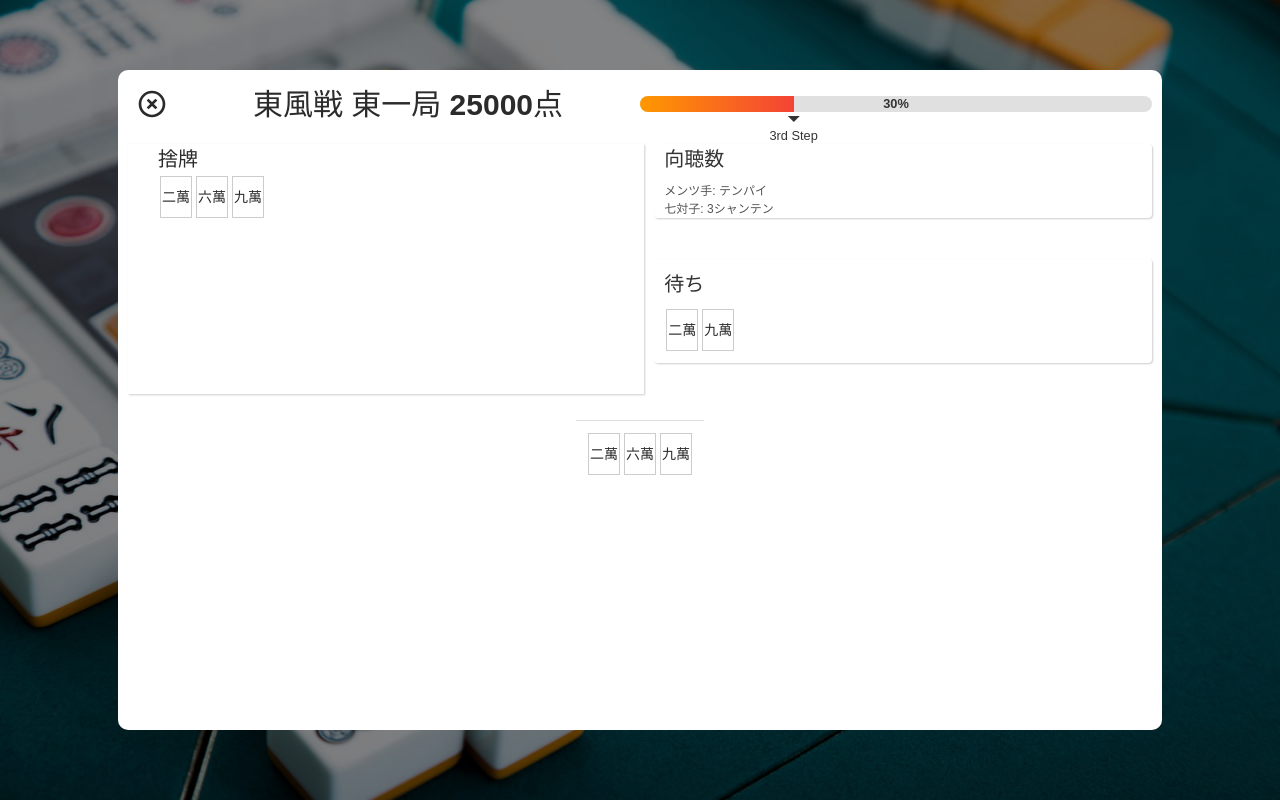
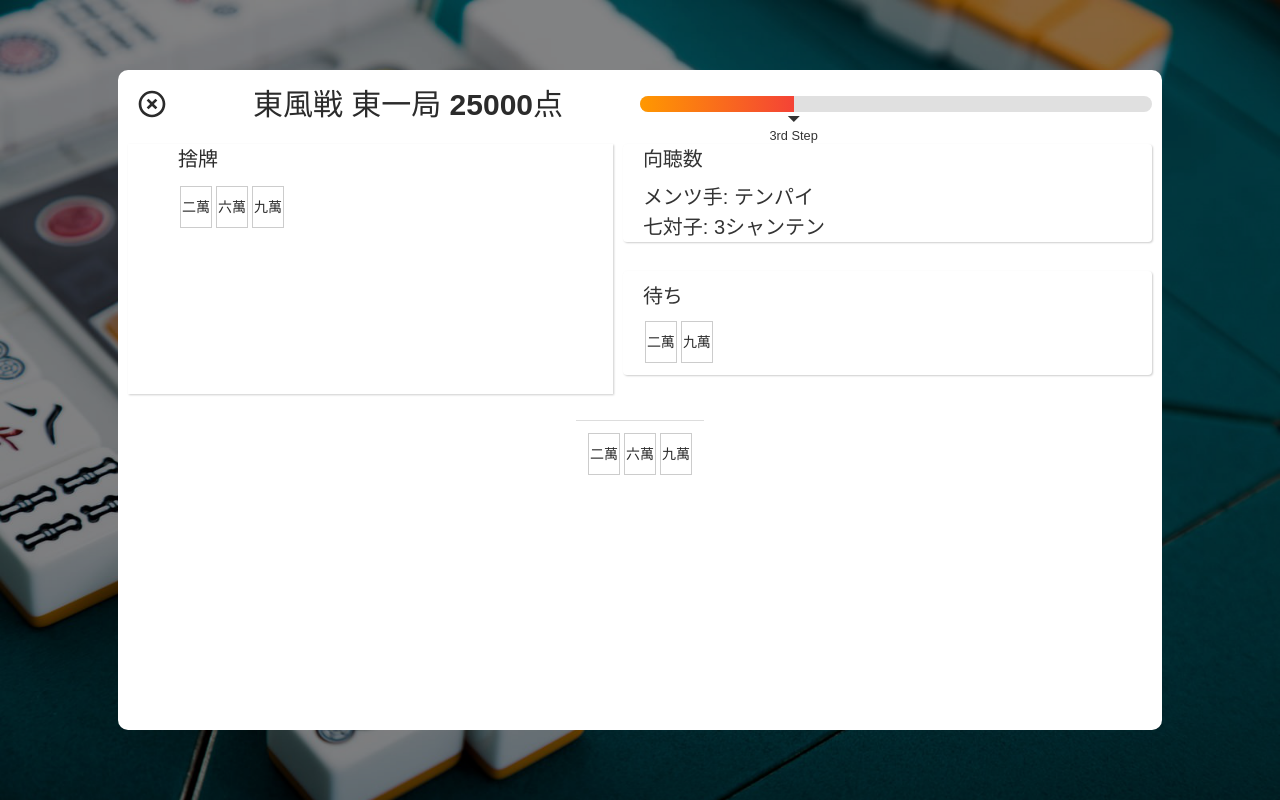
Before and after one commit to ut-code/hitori-mahjong, a React (Vite) app: page /play in a window 1280 px wide. Built offline with nearby package versions, Linux system fonts and the light colour scheme.

Commit message:
paddingを調整

```diff
--- a/src/pages/Play/components/ProgressBar.tsx
+++ b/src/pages/Play/components/ProgressBar.tsx
@@ -7,11 +7,11 @@ const ProgressBar = ({ progress, label }) => {
     <Box className={styles.progressWrapper}>
       <Box className={styles.progressContainer}>
         <Box className={styles.progressBar} style={{ width: `${progress}%` }} />
-        <Box className={styles.progressLabel}>{progress}%</Box>
+        {/* <Box className={styles.progressLabel}>{progress}%</Box> */}
       </Box>
       <Box className={styles.arrowContainer} style={{ left: `${progress}%` }}>
         <div className={styles.arrow}></div>
-        <div className={styles.arrowText}>{label}</div>
+        {<div className={styles.arrowText}>{label}</div>}
       </Box>
     </Box>
   );
--- a/src/pages/Play/styles/DiscardArea.module.css
+++ b/src/pages/Play/styles/DiscardArea.module.css
@@ -5,11 +5,12 @@
 }
 .title {
   text-align: left;
-  padding-left: 30px;
+  padding-left: 50px;
   font-weight: 500;
   font-size: 20px;
 }
 .tiles {
-  padding-left: 30px;
+  padding-top: 10px;
+  padding-left: 50px;
   display: flex;
 }
--- a/src/pages/Play/styles/HandStatus.module.css
+++ b/src/pages/Play/styles/HandStatus.module.css
@@ -9,7 +9,7 @@
 
 .statusText {
   font-weight: 500;
-  padding-left: 10px;
+  padding-left: 20px;
   font-size: 20px;
   color: #333;
   margin-bottom: 8px;
@@ -18,9 +18,9 @@
 
 .details {
   font-weight: 500;
-  padding-left: 10px;
+  padding-left: 20px;
   text-align: left;
-  font-size: 12px;
-  color: #555;
+  font-size: 20px;
+  color: #333;
   line-height: 1.5;
 }
--- a/src/pages/Play/styles/WaitingTiles.module.css
+++ b/src/pages/Play/styles/WaitingTiles.module.css
@@ -14,10 +14,12 @@
   font-size: 20px;
   color: #333;
   margin-bottom: 8px;
+  padding-left: 10px;
 }
 
 .tiles {
   display: flex;
+  padding-left: 10px;
 }
 
 .tile {
```
